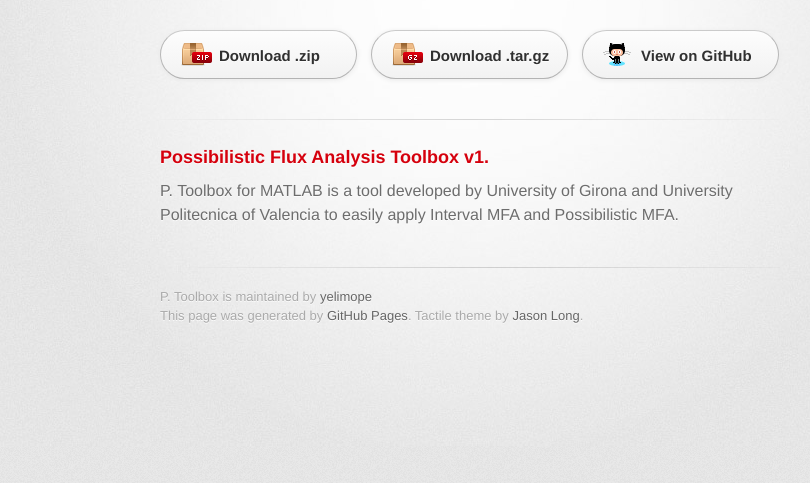
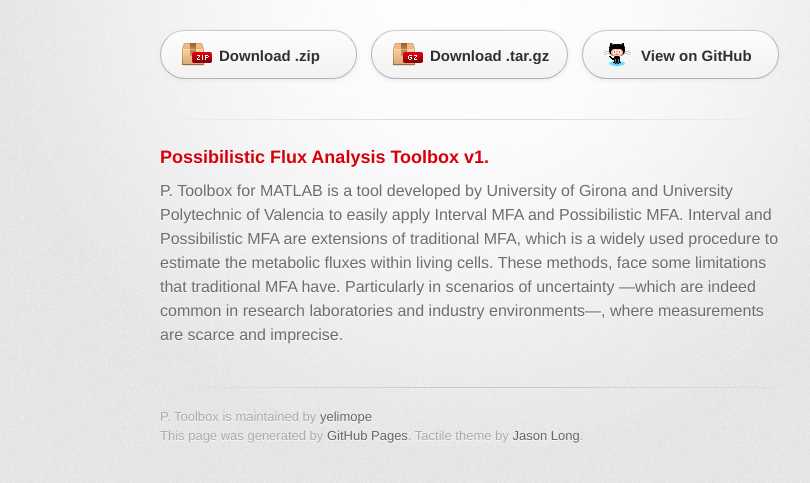
Before and after one commit to yelimope/Test_WebpageToolbox, a plain HTML site: page index.html in a window 1280 px wide. Shown: the part 127-610 px from the top of the page, without its empty margins (170-980 px from the left). Drawn offline with Linux system fonts and the light colour scheme; a web font is replaced by a local one.

```diff
--- a/index.html
+++ b/index.html
@@ -34,7 +34,9 @@
           <h3>
 <a id="possibilistic-flux-analysis-toolbox-v1" class="anchor" href="#possibilistic-flux-analysis-toolbox-v1" aria-hidden="true"><span class="octicon octicon-link"></span></a>Possibilistic Flux Analysis Toolbox v1.</h3>
 
-<p>P. Toolbox  for MATLAB  is a tool developed by University of Girona and University Politecnica of Valencia to easily apply Interval MFA and Possibilistic MFA.</p>
+<p>P. Toolbox  for MATLAB  is a tool developed by University of Girona and University Polytechnic of Valencia to easily apply Interval MFA and Possibilistic MFA.
+Interval and Possibilistic MFA are extensions of traditional MFA, which is a widely used procedure to estimate the metabolic fluxes within living cells.
+These methods, face some limitations that traditional MFA have. Particularly in scenarios of uncertainty —which are indeed common in research laboratories and industry environments—, where measurements are scarce and imprecise.</p>
         </section>
 
         <footer>
--- a/params.json
+++ b/params.json
@@ -1 +1 @@
-{"name":"P. Toolbox","tagline":"This a is test of the repository and web page for P- Toolbox","body":"### Possibilistic Flux Analysis Toolbox v1.\r\n\r\nP. Toolbox  for MATLAB  is a tool developed by University of Girona and University Politecnica of Valencia to easily apply Interval MFA and Possibilistic MFA.\r\n\r\n","google":"","note":"Don't delete this file! It's used internally to help with page regeneration."}
+{"name":"P. Toolbox","tagline":"This a is test of the repository and web page for P- Toolbox","body":"### Possibilistic Flux Analysis Toolbox v1.\r\n\r\nP. Toolbox  for MATLAB  is a tool developed by University of Girona and University Polytechnic of Valencia to easily apply Interval MFA and Possibilistic MFA.\r\nInterval and Possibilistic MFA are extensions of traditional MFA, which is a widely used procedure to estimate the metabolic fluxes within living cells.\r\nThese methods, face some limitations that traditional MFA have. Particularly in scenarios of uncertainty —which are indeed common in research laboratories and industry environments—, where measurements are scarce and imprecise.\r\n\r\n\r\n","google":"","note":"Don't delete this file! It's used internally to help with page regeneration."}
```
